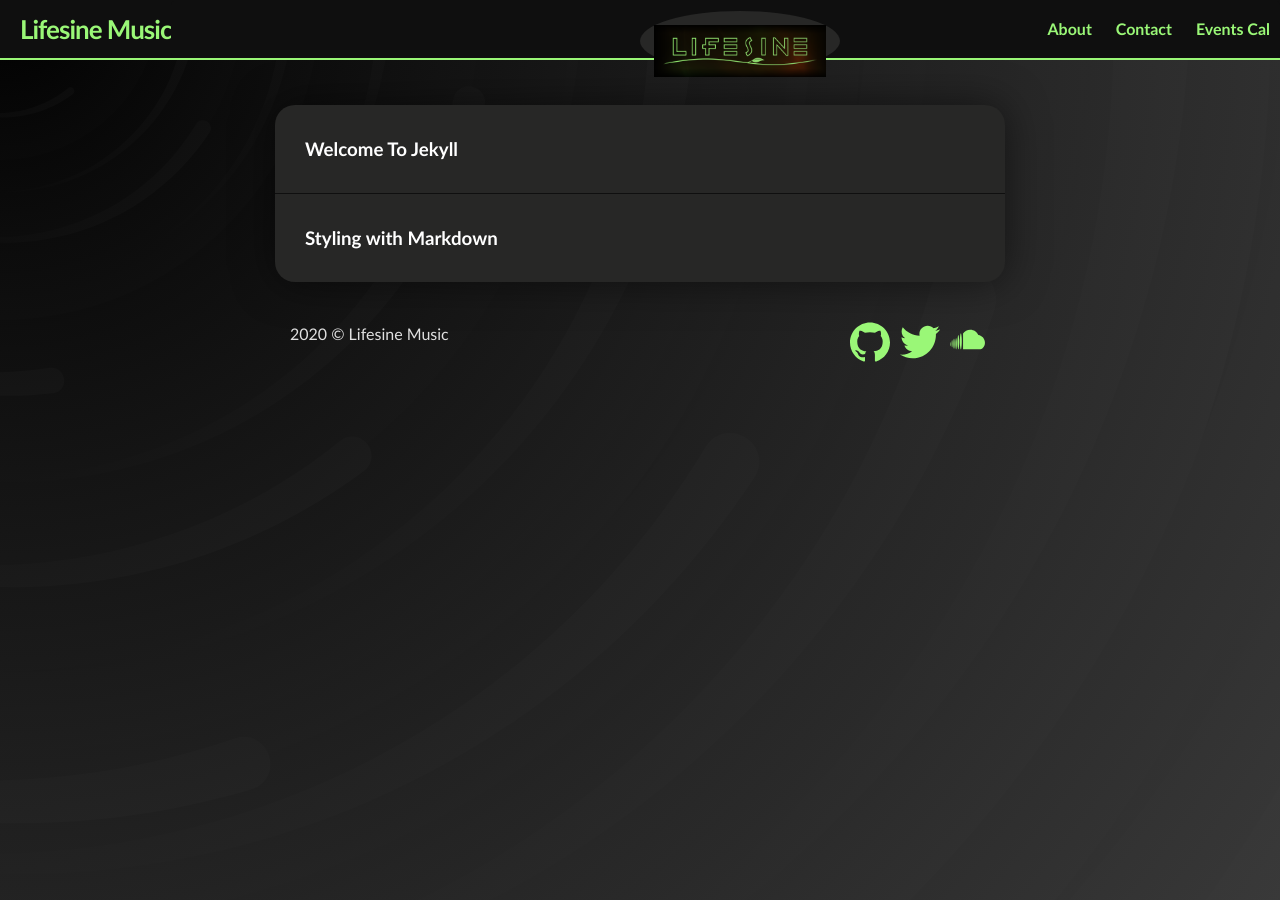
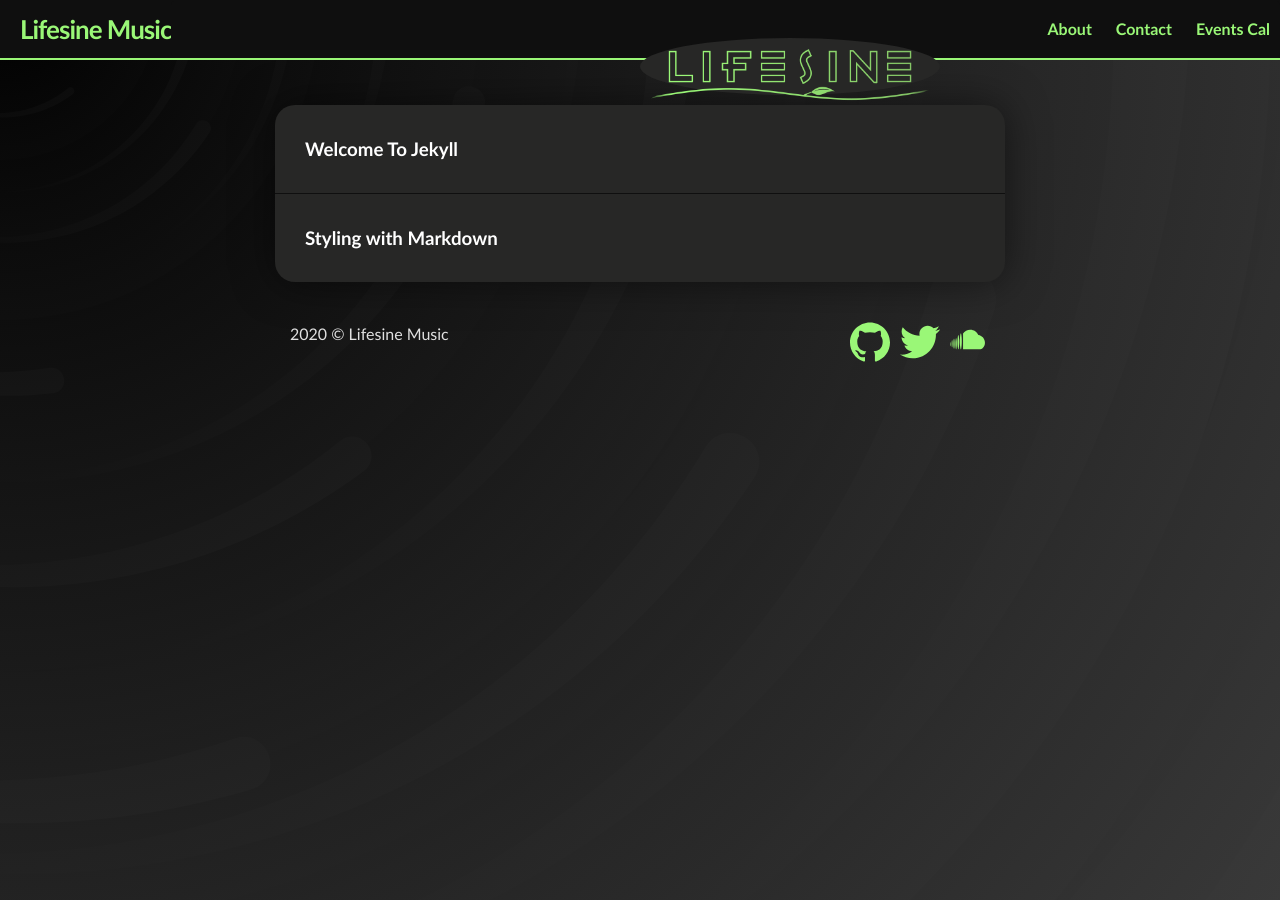
Before and after one commit to Lifesine/lifesine.github.io, a Jekyll site: the page built from index.md, in a window 1280 px wide. Built offline with Jekyll 4.4.1, drawn with Linux system fonts in a browser that asks for light colours.

Commit message:
updating icon again

```diff
--- a/_config.yml
+++ b/_config.yml
@@ -1,5 +1,5 @@
 title: Lifesine Music
-iconURL: assets/logos/ls_logo_wide_v2_1000x300.png
+iconURL: assets/logos/ls_logo_wide_tr_v2_900x170.png
 theme: jekyll-theme-leaf
 
 # for a clean URL
--- a/_sass/_layout-header.scss
+++ b/_sass/_layout-header.scss
@@ -31,10 +31,10 @@
     position: absolute;
     left: 50%;
     top: 100%;
-    margin-top: -47px;
-    width: 200px;
-    height: 60px;
-    padding: 14px;
+    margin-top: -20px;
+    width: 300px;
+    height: 57px;
+    padding: 10px;
     background: $content-color;
     border-radius: 50%;
     @include media-query($on-mobile) {
```
Also changed, not shown: assets/logos/ls_logo_wide_tr_v2_900x170.png (added), 2 other files.
